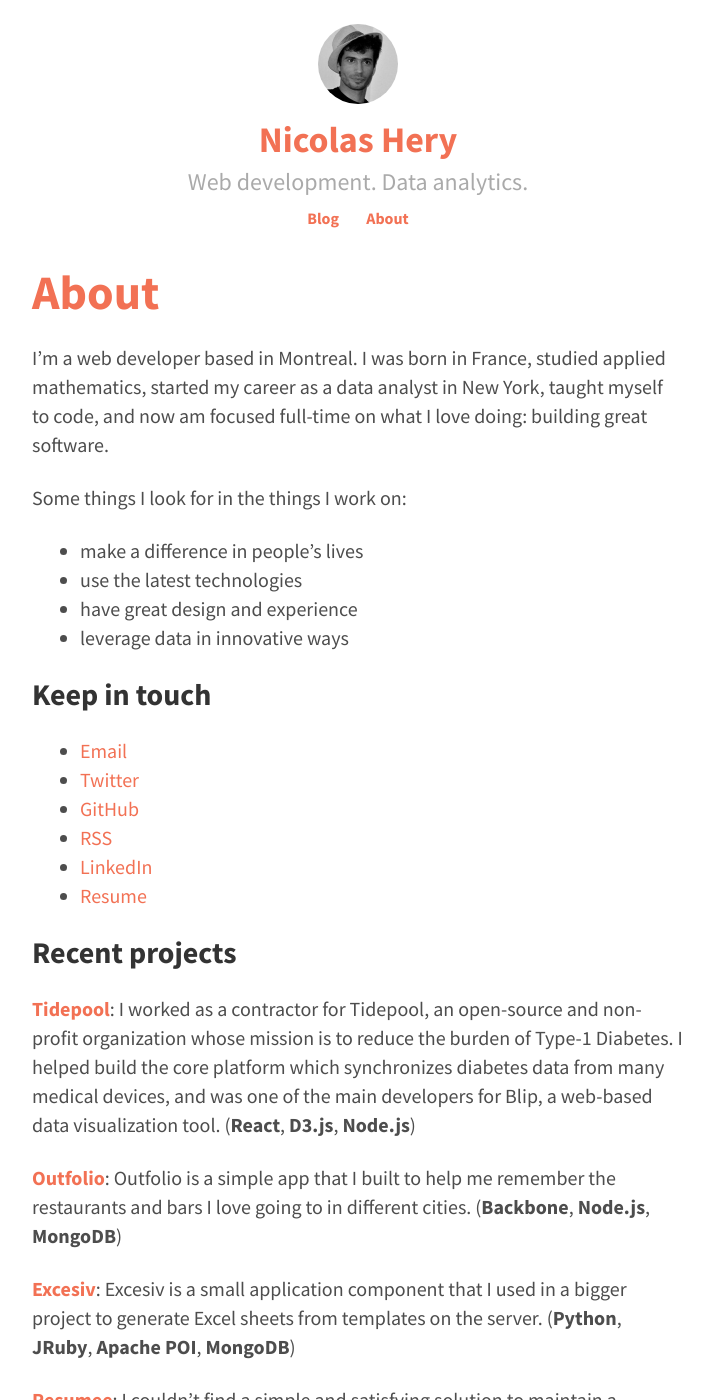
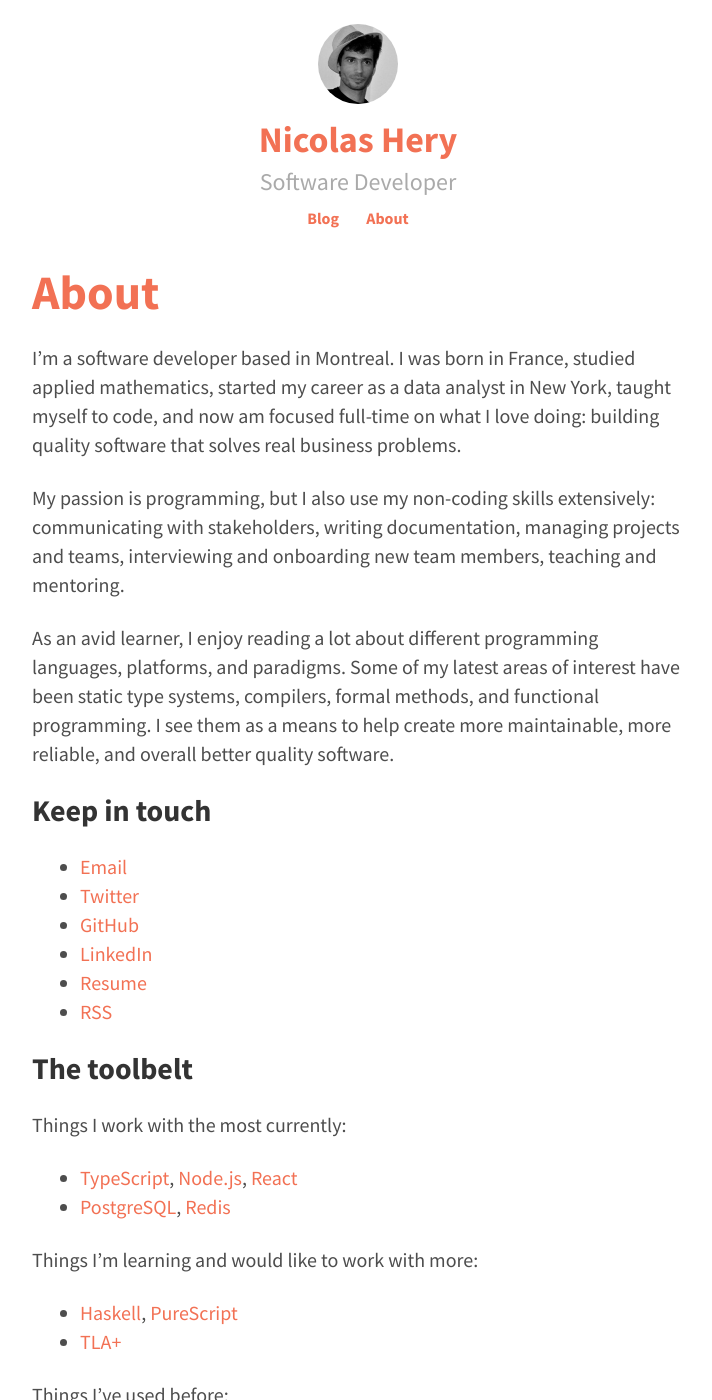
Before and after one commit to nicolashery/nicolashery.com, a Jekyll site: the page built from about.md, in a window 1280 px wide and 1400 px high. Shown: the whole window, without its empty margins (282-994 px from the left). Built offline with Jekyll 4.4.1, drawn with Linux system fonts in a browser that asks for light colours; Markdown is read by kramdown in place of the engine named in the settings; some of the changed text lies outside the part shown.

Commit message:
Update about section

```diff
--- a/_config.yml
+++ b/_config.yml
@@ -1,8 +1,8 @@
-title: "Nicolas Hery - Web development, data analytics"
+title: "Nicolas Hery - Software Developer"
 description: >
-  Nicolas Hery is a web developer based in Montreal. He has a background in
-  applied mathematics, works as a full-stack developer mostly in JavaScript
-  and Node.js, as well as Python for scientific computing.
+  Nicolas Hery is a software developer based in Montreal. He works with a variety
+  of programming languages and platforms to design and implement technical solutions
+  to real business problems.
 baseurl: ""
 url: "http://nicolashery.com"
 
--- a/_includes/footer.html
+++ b/_includes/footer.html
@@ -10,5 +10,5 @@
       <a href="/feed.xml">RSS</a>
     </li>
   </ul>
-  <p class="footer--copyright">© Copyright 2016 Nicolas Hery</p>
+  <p class="footer--copyright">© Copyright 2018 Nicolas Hery</p>
 </footer>
--- a/_includes/header.html
+++ b/_includes/header.html
@@ -5,7 +5,7 @@
   <h1 class="header--title">
     <a href="/">Nicolas Hery</a>
   </h1>
-  <div class="header--tagline">Web development. Data analytics.</div>
+  <div class="header--tagline">Software Developer</div>
   <ul class="header--nav">
     <li>
       <a href="/">Blog</a>
--- a/about.md
+++ b/about.md
@@ -3,67 +3,34 @@
 title: About
 ---
 
-I'm a web developer based in Montreal. I was born in France, studied applied mathematics, started my career as a data analyst in New York, taught myself to code, and now am focused full-time on what I love doing: building great software.
+I'm a software developer based in Montreal. I was born in France, studied applied mathematics, started my career as a data analyst in New York, taught myself to code, and now am focused full-time on what I love doing: building quality software that solves real business problems.
 
-Some things I look for in the things I work on:
+My passion is programming, but I also use my non-coding skills extensively: communicating with stakeholders, writing documentation, managing projects and teams, interviewing and onboarding new team members, teaching and mentoring.
 
-- make a difference in people's lives
-- use the latest technologies
-- have great design and experience
-- leverage data in innovative ways
+As an avid learner, I enjoy reading a lot about different programming languages, platforms, and paradigms. Some of my latest areas of interest have been static type systems, compilers, formal methods, and functional programming. I see them as a means to help create more maintainable, more reliable, and overall better quality software.
 
 ## Keep in touch
 
 - [Email](mailto:hi@nicolashery.com)
 - [Twitter](https://twitter.com/nicolas_hery)
 - [GitHub](https://github.com/nicolashery)
-- [RSS](/feed.xml)
 - [LinkedIn](http://www.linkedin.com/in/nicolashery)
 - [Resume](/nicolas-hery.pdf)
-
-## Recent projects
-
-**[Tidepool](http://tidepool.org/)**: I worked as a contractor for Tidepool, an open-source and non-profit organization whose mission is to reduce the burden of Type-1 Diabetes. I helped build the core platform which synchronizes diabetes data from many medical devices, and was one of the main developers for Blip, a web-based data visualization tool. (**React**, **D3.js**, **Node.js**)
-
-**[Outfolio](http://outfol.io/)**: Outfolio is a simple app that I built to help me remember the restaurants and bars I love going to in different cities. (**Backbone**, **Node.js**, **MongoDB**)
-
-**[Excesiv](https://github.com/nicolashery/excesiv)**: Excesiv is a small application component that I used in a bigger project to generate Excel sheets from templates on the server. (**Python**, **JRuby**, **Apache POI**, **MongoDB**)
-
-**[Resumee](https://github.com/nicolashery/resumee)**: I couldn't find a simple and satisfying solution to maintain a resume, so I created my own. (**Jade**, **CSS**)
+- [RSS](/feed.xml)
 
 ## The toolbelt
 
 Things I work with the most currently:
 
-- [JavaScript](http://en.wikipedia.org/wiki/JavaScript), [Node.js](http://nodejs.org/)
-- [React.js](http://facebook.github.io/react/)
-- [Sass](http://sass-lang.com/), [Less](http://lesscss.org/)
-- [PostgreSQL](http://www.postgresql.org/), [Redis](http://redis.io/), [MongoDB](http://www.mongodb.org/)
-
-Things I've used before and sometimes come back to:
-
-- [Backbone.js](http://backbonejs.org/), [Angular.js](https://angularjs.org/)
-- [Python](http://python.org/), [Pandas](http://pandas.pydata.org/)
-- [Elasticsearch](http://www.elasticsearch.org/)
-- [Photoshop](http://www.photoshop.com/)
+- [TypeScript](https://www.typescriptlang.org/), [Node.js](http://nodejs.org/), [React](http://facebook.github.io/react/)
+- [PostgreSQL](http://www.postgresql.org/), [Redis](http://redis.io/)
 
 Things I'm learning and would like to work with more:
 
-- [Haskell](http://www.haskell.org/haskellwiki/Haskell), [Elm](http://elm-lang.org/), [PureScript](http://www.purescript.org/)
-- [Clojure](http://clojure.org/), [ClojureScript](https://github.com/clojure/clojurescript)
+- [Haskell](https://www.haskell.org/), [PureScript](http://www.purescript.org/)
+- [TLA+](https://learntla.com/introduction/)
 
-Things on my "need to try" list:
+Things I've used before:
 
-- [Erlang](http://www.erlang.org/), [Elixir](http://elixir-lang.org/)
-- [EventStore](http://geteventstore.com/), [Kafka](http://kafka.apache.org/)
-- [Datomic](http://www.datomic.com/)
-
-## Random stuff I enjoy
-
-**A good chat**: There's nothing like an interesting chat over a fresh beer (maybe a couple), talking shop, programming, business, travel, cats, anything really. If you're in town and want to meet up, be sure to holler!
-
-**Hats**: Don't ask me why but I like hats. I have a running collection and I regularly lose them. People seem to think it's fun to take them from my head, try it on, and forget to give it back at the end of the night.
-
-**Guitar**: Ok, if coding doesn't work out, I'll never be the lead guitarist of a rock band! But I like to play a few chords now and then. I also love live music, and if there's some great guitar playing that's even better!
-
-**Travel**: I was lucky enough when I was a kid to live in a lot of different places: France, US, Singapore. I kind of got the taste for travel afterwards, and I love visiting new countries and meeting the people there.
+- [Python](http://python.org/), [Pandas](http://pandas.pydata.org/)
+- [Elasticsearch](http://www.elasticsearch.org/)
```
Also changed, not shown: 1 other file.
